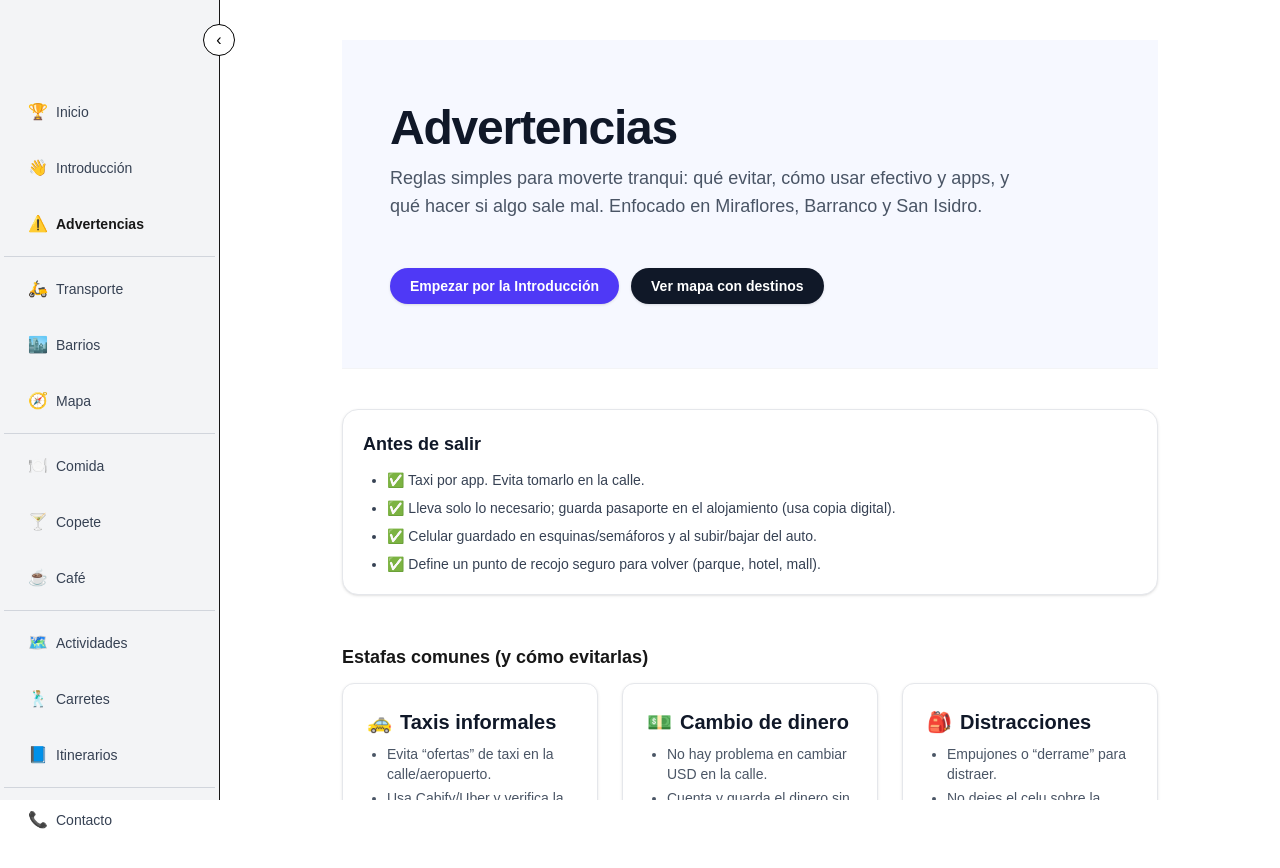
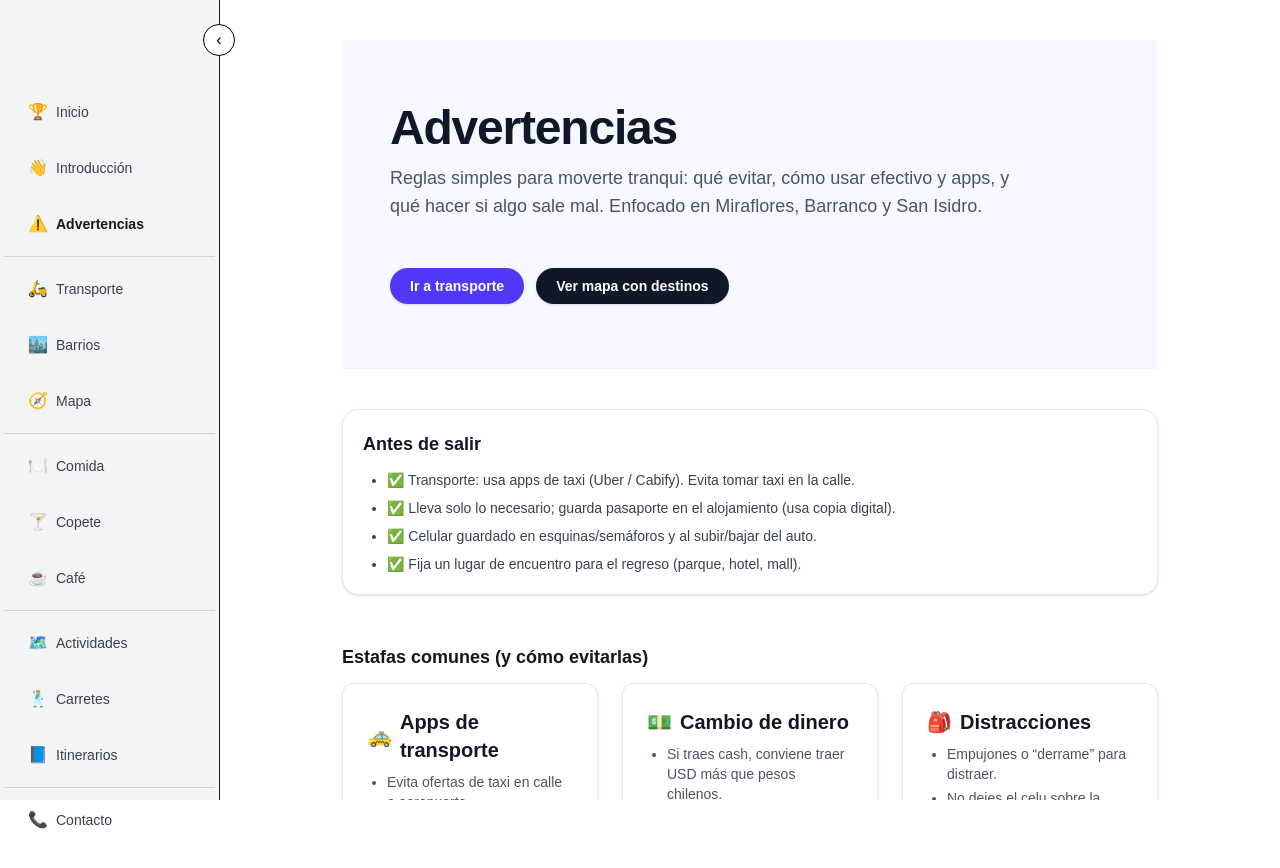
Before and after one commit to pschonffeldt/lima-para-chilenos, a Next.js app: page /advertencias in a window 1280 px wide. Shown: the top 868 px of the page. Built offline with nearby package versions, Linux system fonts and the light colour scheme.

Commit message:
docs(advertencias): update page copy
- Refine tone and clarity; fix punctuation/accents
- Align terminology with the rest of the site (es-CL)
- Update headings/microcopy for consistency

```diff
--- a/src/app/advertencias/page.tsx
+++ b/src/app/advertencias/page.tsx
@@ -32,20 +32,23 @@ export default function AdvertenciasPage() {
         }
         actions={[
           {
-            href: "/introduccion",
-            label: "Empezar por la Introducción",
+            href: "/transport",
+            label: "Ir a transporte",
             variant: "primary",
           },
           { href: "/mapa", label: "Ver mapa con destinos", variant: "dark" },
         ]}
       />
 
-      {/* Quick help section */}
+      {/* Before leaving section */}
       <InfoBox
         title="Antes de salir"
         variant="plain"
         items={[
-          <>✅ Taxi por app. Evita tomarlo en la calle.</>,
+          <>
+            ✅ Transporte: usa apps de taxi (Uber / Cabify). Evita tomar taxi en
+            la calle.
+          </>,
           <>
             ✅ Lleva solo lo necesario; guarda pasaporte en el alojamiento (usa
             copia digital).
@@ -54,13 +57,12 @@ export default function AdvertenciasPage() {
             ✅ Celular guardado en esquinas/semáforos y al subir/bajar del auto.
           </>,
           <>
-            ✅ Define un punto de recojo seguro para volver (parque, hotel,
-            mall).
+            ✅ Fija un lugar de encuentro para el regreso (parque, hotel, mall).
           </>,
         ]}
       />
 
-      {/* Estafas rection */}
+      {/* Scams rection */}
       <ThreeWaySection
         srTitle="Estafas comunes (y cómo evitarlas)"
         sectionTitle="Estafas comunes (y cómo evitarlas)"
@@ -68,14 +70,14 @@ export default function AdvertenciasPage() {
         defaultCtaVariant="primary"
       />
 
-      {/* Zonas y horarios section  */}
+      {/* Zones and times section  */}
       <TwoWaySection
         srTitle="Zonas y horarios"
         sectionTitle="Zonas y horarios"
         items={ZONES_AND_HOURS}
       />
 
-      {/* Cajeros y pagos section */}
+      {/* ATMs and payments section */}
       <ThreeWaySection
         srTitle="Cajeros, tarjetas y efectivo"
         sectionTitle="Cajeros, tarjetas y efectivo"
@@ -83,14 +85,14 @@ export default function AdvertenciasPage() {
         defaultCtaVariant="primary"
       />
 
-      {/* Qué hacer si section  */}
+      {/* What to do if section  */}
       <TwoWaySection
         srTitle="Qué hacer si…"
         sectionTitle="Qué hacer si…"
         items={WHAT_TO_DO}
       />
 
-      {/* Números útiles section */}
+      {/* Useful numbers section */}
       <ThreeWaySection
         srTitle="Números de emergencia"
         sectionTitle="Números de emergencia"
@@ -100,12 +102,12 @@ export default function AdvertenciasPage() {
 
       {/* CTA section */}
       <CtaBanner
-        title="Muévete con plan"
-        description="Abre el mapa y revisa Transporte para volver seguro."
+        title="Planifica tu día"
+        description="Elige qué hacer por tiempo y estilo. Revisa actividades, mapas y tiempos de traslado."
         actions={[
           {
-            href: "/introduccion",
-            label: "Ver Introducción",
+            href: "/actividades",
+            label: "Ver Actividades",
             variant: "primary",
           },
           { href: "/barrios", label: "Ver Barrios", variant: "dark" },
--- a/src/app/lib/copy-content.tsx
+++ b/src/app/lib/copy-content.tsx
@@ -544,16 +544,16 @@ export const HOODS: ContentGridWithTagItem[] = [
   },
 ];
 
-// Advertencias Content
+// AdvertenciasPage Content
 export const COMMON_SCAMS: ThreeWaySectionItem[] = [
   {
     // href: "/advertencias#taxis-informales",
-    label: "Taxis informales",
+    label: "Apps de transporte",
     icon: "🚕",
     blurb: [
-      "Evita “ofertas” de taxi en la calle/aeropuerto.",
-      "Usa Cabify/Uber y verifica la patente & conductor.",
-      "Si no te cuadra, cancela y pide otro.",
+      "Evita ofertas de taxi en calle o aeropuerto.",
+      "Usa apps y confirma patente + conductor.",
+      "No te cuadra? Cancela y pide otro de inmediato.",
     ],
   },
   {
@@ -561,9 +561,9 @@ export const COMMON_SCAMS: ThreeWaySectionItem[] = [
     label: "Cambio de dinero",
     icon: "💵",
     blurb: [
-      "No hay problema en cambiar USD en la calle.",
+      "Si traes cash, conviene traer USD más que pesos chilenos.",
+      "Cambiar USD en casas de cambio es común y seguro (mejor que en la calle).",
       "Cuenta y guarda el dinero sin hacerlo a la vista.",
-      "Evita montos grandes en público.",
     ],
   },
   {
@@ -573,7 +573,7 @@ export const COMMON_SCAMS: ThreeWaySectionItem[] = [
     blurb: [
       "Empujones o “derrame” para distraer.",
       "No dejes el celu sobre la mesa cerca de la calle.",
-      "Usa bolsos que cierren y llévalos al frente.",
+      "Protege tus pertenencias, sin importar el barrio.",
     ],
   },
 ];
@@ -607,7 +607,7 @@ export const CASH_CARDS_CASH: ThreeWaySectionItem[] = [
     label: "Cajeros (ATMs)",
     icon: "🏧",
     blurb: [
-      "Usa ATMs dentro de malls/bancos/hoteles.",
+      "Usa cajeros dentro de malls, bancos o hoteles.",
       "Cubre el teclado y guarda el dinero.",
       "Evita retirar montos grandes; mejor varios chicos.",
     ],
```
